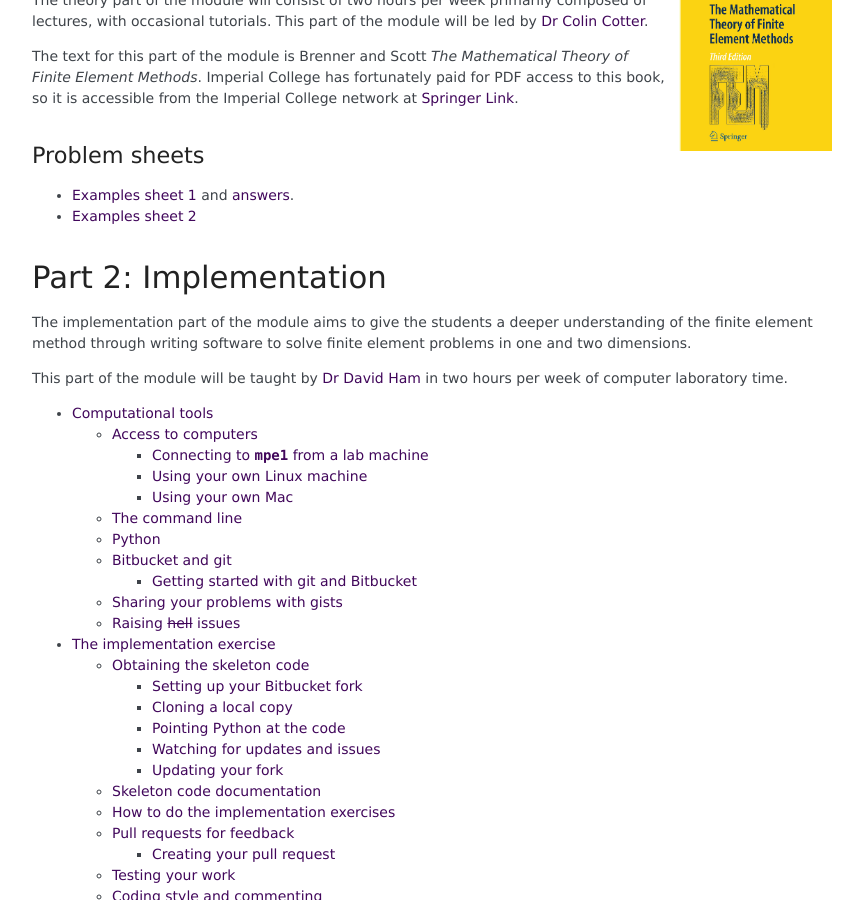
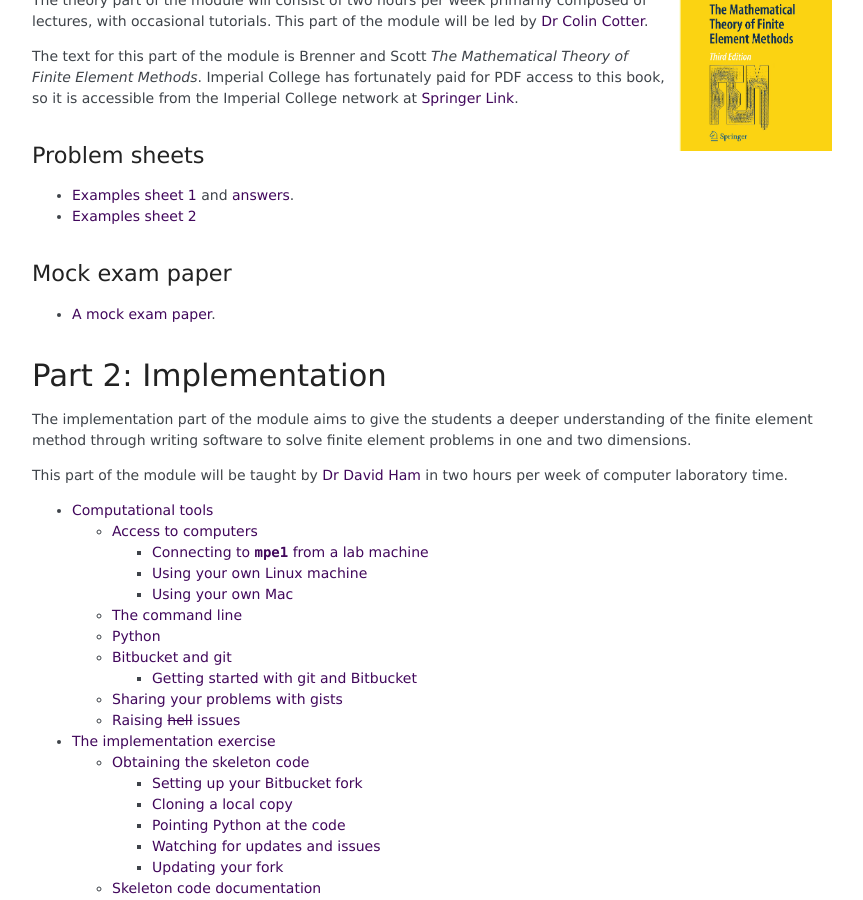
Before and after one commit to finite-element/finite-element-course, a Sphinx documentation site: the page built from doc/source/index.rst, in a window 1280 px wide and 900 px high, scrolled down 544 px. Shown: the whole window, without its empty margins (163-1026 px from the left). Built offline with Sphinx 7.4.7, drawn with Linux system fonts in a browser that asks for light colours.

Commit message:
Mock exam

```diff
--- a/doc/source/index.rst
+++ b/doc/source/index.rst
@@ -36,6 +36,12 @@ Problem sheets
   `answers <_static/FE_examples1_solns.pdf>`_.
 * `Examples sheet 2 <_static/FE_examples2.pdf>`_
 
+Mock exam paper
+~~~~~~~~~~~~~~~
+
+* `A mock exam paper <_static/FE_mock_paper.pdf>`_.
+
+
 Part 2: Implementation
 ----------------------
 
```
Also changed, not shown: 1 other file.
